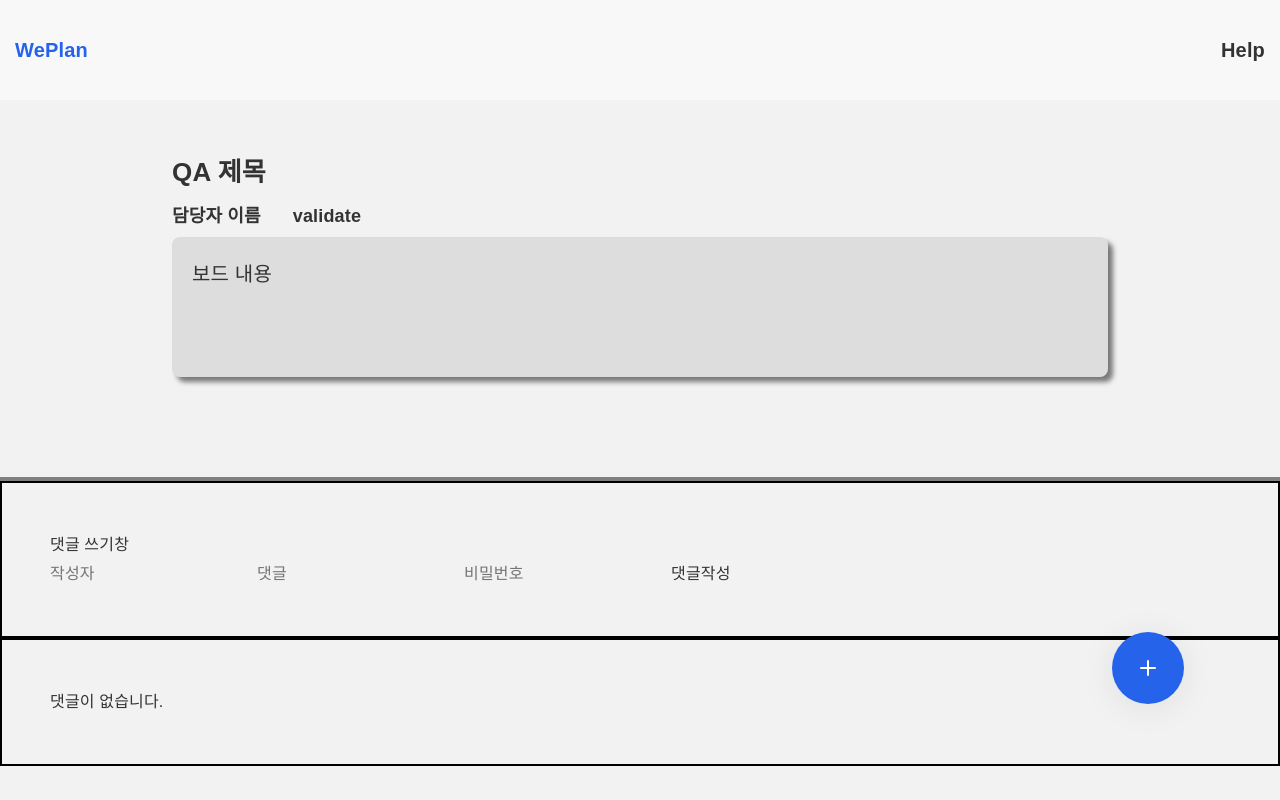
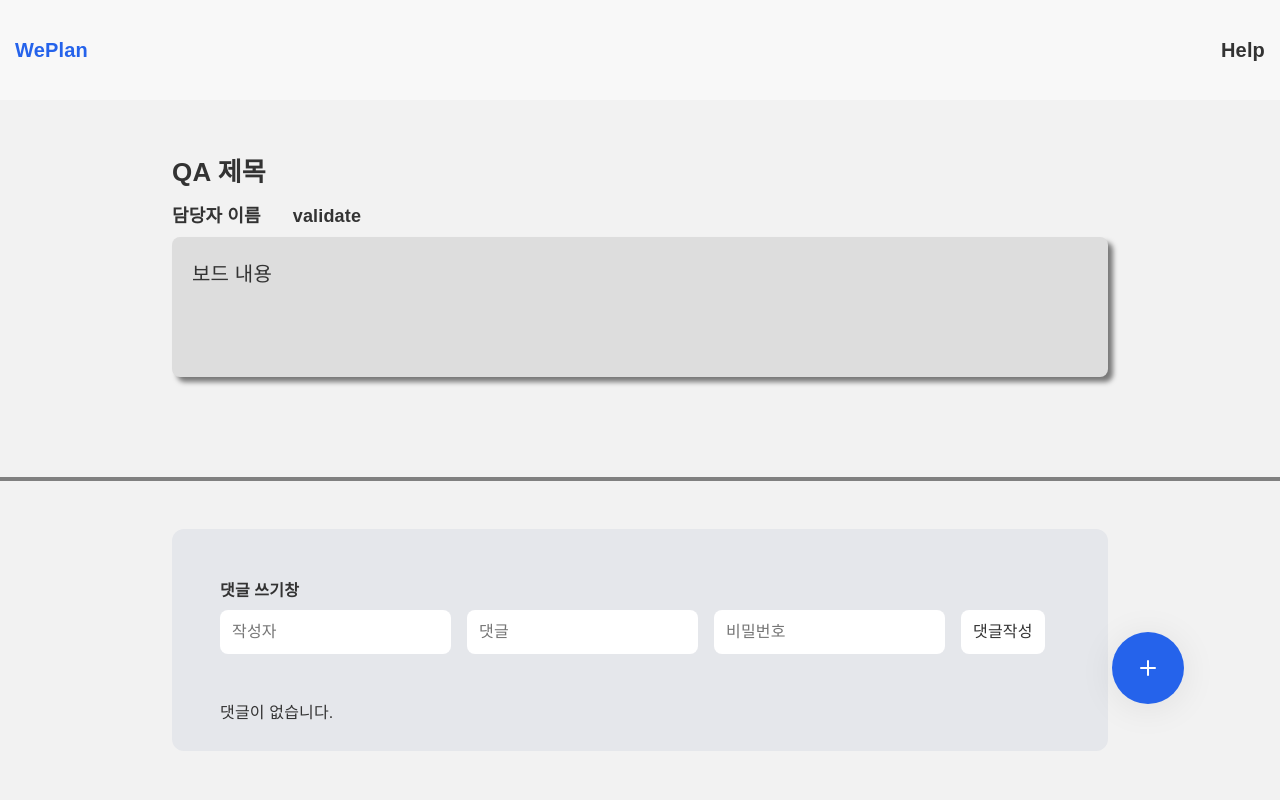
Before and after one commit to yunjunhojj/kanban-front, a React (Create React App) app: page /L1--H0Ob0NOMlfXUHt9r5 in a window 1280 px wide. Shown: the top 800 px of the page. Built offline with nearby package versions, Linux system fonts and the light colour scheme; data requests are answered from the project's data file.

Commit message:
Design, 댓글 컴포넌트 간략한 UI 디자인 반영 #4

```diff
--- a/src/components/CommentCreate.jsx
+++ b/src/components/CommentCreate.jsx
@@ -10,8 +10,34 @@ import {
 } from "../redux/modules/commentSlice";
 
 const CommentCreateStyled = styled.div`
-  border: 0.125rem solid black;
-  padding: 3rem;
+  margin: 3rem 0;
+  /* border: 0.125rem solid black; */
+  background-color: #e5e7eb;
+  border-radius: 0.75rem 0.75rem 0 0;
+  padding: 3rem 3rem 1rem;
+  width: 58.5rem;
+  margin: 0 auto;
+  .custom-btn {
+    margin: 0.3125rem 0;
+    font-size: 1rem;
+    /* line-height: 1.25rem; */
+    background-color: #fff;
+    padding: 0.5rem 0.75rem;
+    border-radius: 0.5rem;
+    cursor: pointer;
+    :hover {
+      color: #2563eb;
+    }
+  }
+  .custom-input {
+    background-color: white;
+    padding: 0.5rem 0.75rem;
+    border-radius: 0.5rem;
+    margin: 0 1rem 0 0;
+  }
+  h3 {
+    font-weight: 700;
+  }
 `;
 
 function CommentCreate() {
@@ -21,7 +47,7 @@ function CommentCreate() {
   // 편집용 editText을 초기화합니다.
   useEffect(() => {
     dispatch(emptyComment());
-  }, []);
+  }, [dispatch]);
 
   const [writer, setWriter] = useState("");
   const [comment, setComment] = useState("");
@@ -98,12 +124,14 @@ function CommentCreate() {
         <input
           type="text"
           placeholder="작성자"
+          className="custom-input"
           value={writer}
           onChange={(e) => handleWriterChange(e)}
         />
         <input
           type="text"
           placeholder="댓글"
+          className="custom-input"
           value={comment}
           onChange={(e) => handleCommentChange(e)}
         />
@@ -111,15 +139,20 @@ function CommentCreate() {
           <input
             type="password"
             placeholder="비밀번호"
+            className="custom-input"
             value={password}
             onChange={(e) => handlePasswordChange(e)}
           />
         )}
 
         {editText ? (
-          <button onClick={(e) => handleSaveComment(e)}>댓글저장</button>
+          <button className="custom-btn" onClick={(e) => handleSaveComment(e)}>
+            댓글저장
+          </button>
         ) : (
-          <button onClick={(e) => handlePostComment(e)}>댓글작성</button>
+          <button className="custom-btn" onClick={(e) => handlePostComment(e)}>
+            댓글작성
+          </button>
         )}
       </div>
     </CommentCreateStyled>
--- a/src/components/CommentRead.jsx
+++ b/src/components/CommentRead.jsx
@@ -9,8 +9,38 @@ import {
 } from "../redux/modules/commentSlice";
 
 const CommentReadStyled = styled.div`
-  border: 0.125rem solid black;
-  padding: 3rem;
+  background-color: #e5e7eb;
+  border-radius: 0 0 0.75rem 0.75rem;
+  padding: 1.5rem 3rem;
+  width: 58.5rem;
+  margin: 0 auto 3rem;
+  .comment-item {
+    display: flex;
+    flex-direction: row;
+    align-items: center;
+    justify-content: space-between;
+    .comment-name {
+      font-weight: 700;
+      width: 44.5rem;
+      line-break: anywhere;
+    }
+    .comment-text {
+      width: 44.5rem;
+      line-break: anywhere;
+    }
+    .custom-btn {
+      margin: 0.3125rem 0;
+      font-size: 1rem;
+      background-color: #fff;
+      padding: 0.5rem 0.75rem;
+      border-radius: 0.5rem;
+      margin: 0 0 0 0.75rem;
+      cursor: pointer;
+      :hover {
+        color: #2563eb;
+      }
+    }
+  }
 `;
 
 function CommentRead() {
@@ -35,11 +65,28 @@ function CommentRead() {
     const renderedComments = comments
       .filter((comment) => comment.boardId === id)
       .map((comment) => (
-        <div key={comment.id}>
-          <div>작성자: {comment.name}</div>
-          <div>댓글내용: {comment.comment}</div>
-          <button onClick={() => handleEditComment(comment.id)}>편집</button>
-          <button onClick={() => handleDeleteComment(comment.id)}>삭제</button>
+        <div className="comment-item" key={comment.id}>
+          <div className="comment-item-container">
+            <div className="comment-name"> {`작성자: ${comment.name}`}</div>
+            <div className="comment-text">
+              {" "}
+              {`댓글내용: ${comment.comment}`}
+            </div>
+          </div>
+          <div className="btn-container">
+            <button
+              className="custom-btn"
+              onClick={() => handleEditComment(comment.id)}
+            >
+              편집
+            </button>
+            <button
+              className="custom-btn"
+              onClick={() => handleDeleteComment(comment.id)}
+            >
+              삭제
+            </button>
+          </div>
         </div>
       ));
     return (
--- a/src/components/CustomHeader.jsx
+++ b/src/components/CustomHeader.jsx
@@ -43,7 +43,8 @@ const CustomHeader = () => {
         <a
           href="https://github.com/yunjunhojj/kanban-front/pulls"
           target="_blank"
-          rel="noopener noreferrer">
+          rel="noopener noreferrer"
+        >
           <div className="Header-container-text">Help</div>
         </a>
       </div>
--- a/src/pages/Detail.jsx
+++ b/src/pages/Detail.jsx
@@ -6,7 +6,6 @@ import { getCommentThunk } from "../redux/modules/commentSlice";
 import styled from "styled-components";
 import { CommentRead, CommentCreate } from "../components";
 
-// , { StyledComponent } from "styled-components";
 const Detail = () => {
   const dispatch = useDispatch();
   const navigate = useNavigate();
@@ -105,6 +104,7 @@ const StyledDiv = styled.div`
     height: 0.25rem;
     width: 100%;
     background-color: grey;
+    margin: 0 0 3rem;
   }
   .comment-container {
     padding: 0 15.75rem;
```
